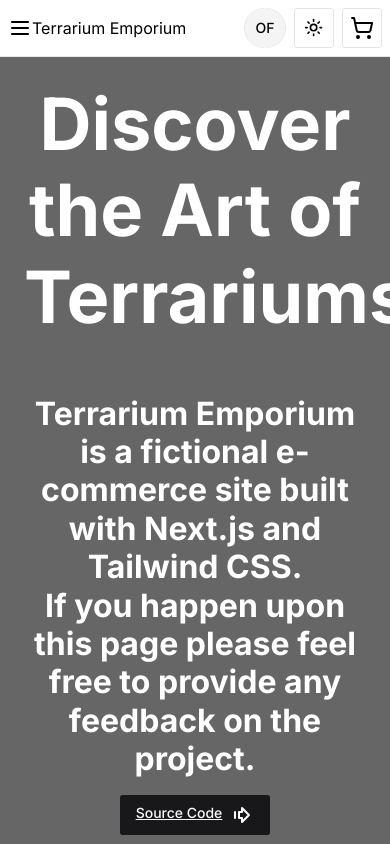
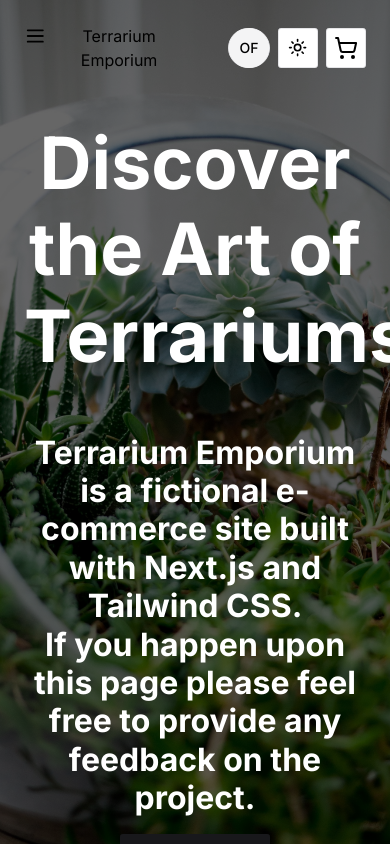
Before and after one commit to orenfackrell/nextjs-ecommerce, a Next.js app: page / in a window 390 px wide. Shown: the top 844 px of the page. Built offline with nearby package versions, Linux system fonts and the light colour scheme; a web font is replaced by a local one.

Commit message:
Instate hero refactor

```diff
--- a/app/(homepage)/page.tsx
+++ b/app/(homepage)/page.tsx
@@ -1,26 +1,13 @@
 'use client';
 
-import { NavMenu } from '../components/navbar';
-import { UserIcons } from '../components/user-icons';
 import { Footer } from '../components/footer';
-import { Hero } from '../components/hero';
-import { NavSheet } from '../components/navsheet';
 import BlogCards from '../components/blog-cards';
+import AboveFold from '../components/above-fold';
 
 export default function Home() {
   return (
-    <main className="h-screen flex flex-col md:transition-all">
-      <nav className="hidden md:flex justify-between border-b p-2">
-        <NavMenu />
-        <UserIcons />
-      </nav>
-      <nav className="flex md:hidden justify-between border-b p-2">
-        <NavSheet />
-        <UserIcons />
-      </nav>
-
-      <Hero />
-
+    <main className="flex flex-col md:transition-all">
+      <AboveFold />
       <BlogCards />
       <Footer />
     </main>
```
